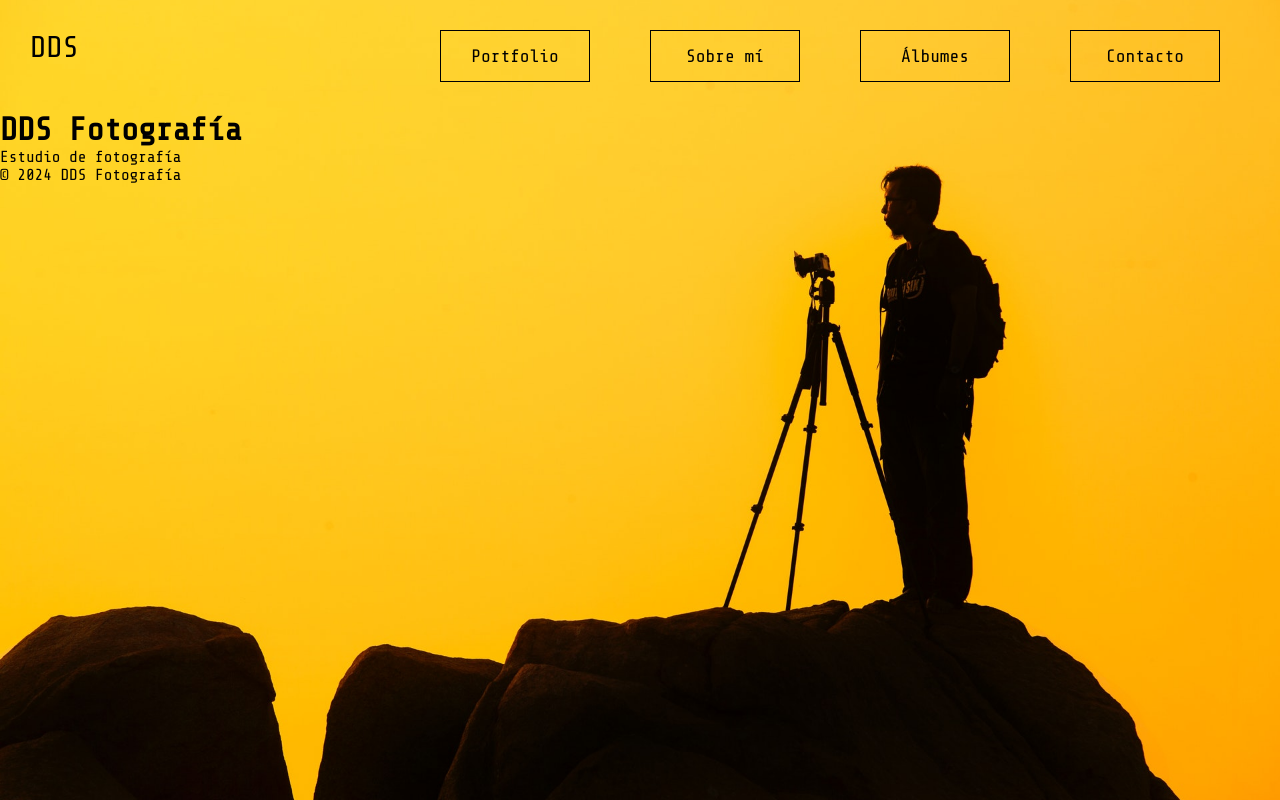
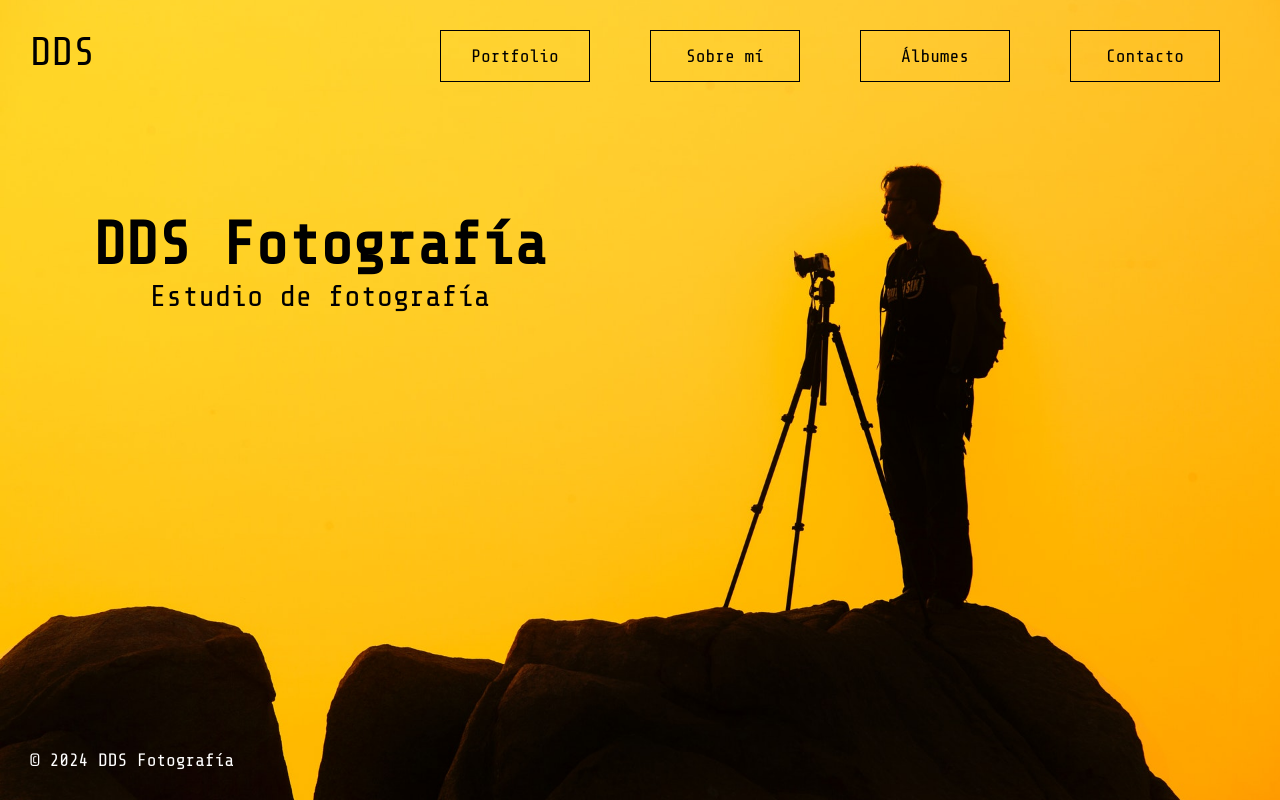
Before and after one commit to cristiandds/Fotograf-a-dds---portada, a plain HTML site: page index.html in a window 1280 px wide. Drawn offline with nearby package versions, Linux system fonts and the light colour scheme.

Commit message:
estilos para el titulo, footer y hover para el header

```diff
--- a/style.css
+++ b/style.css
@@ -23,7 +23,7 @@ header{
 .logo a{
     text-decoration: none;
     color: #000;
-    font-size: 30px;
+    font-size: 40px;
 }
 
 nav ul{
@@ -36,6 +36,12 @@ nav ul li{
     border: 1px solid #000;
     margin: 0 30px;
 }
+
+nav ul li:hover a{
+    color: #fff;
+    background-color: #000;
+}
+
 nav ul li a{
     display: block;
     text-decoration: none;
@@ -44,3 +50,21 @@ nav ul li a{
     text-align: center;
     font-size: 18px;
 }
+
+.titulo{
+    width: 50%;
+    height: 300px;
+    display: flex;
+    flex-direction: column;
+    justify-content: center;
+    text-align: center;
+    font-size: 30px
+}
+
+footer{
+    position: absolute;
+    bottom: 30px;
+    left: 30px;
+    color: #fff;
+    font-size: 18px;
+}
```
